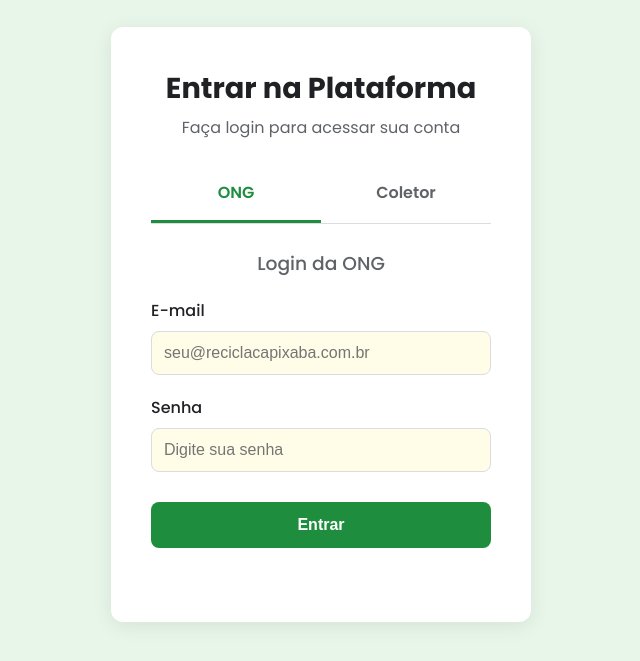
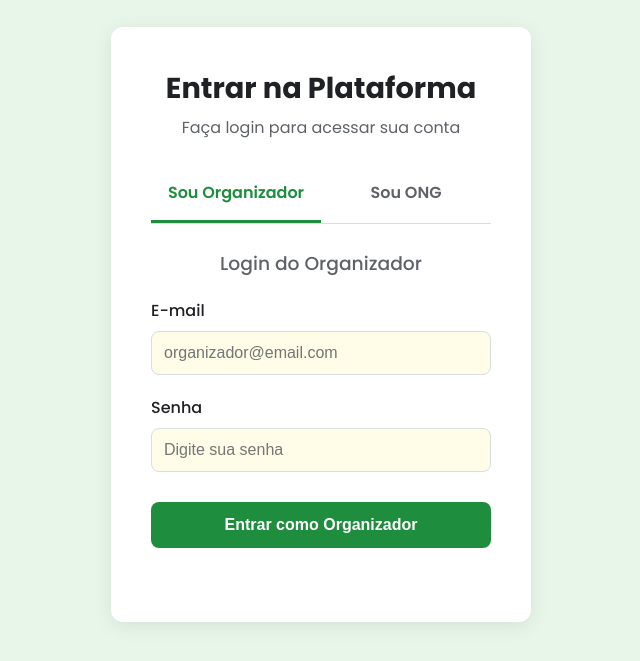
Before and after one commit to joaovitor0101/ReciclaCapixaba, a plain HTML site: page login.html in a window 1280 px wide. Shown: the part 127-788 px from the top of the page, without its empty margins (319-959 px from the left). Drawn offline with Linux system fonts and the light colour scheme.

Commit message:
Revise login options for user roles
Updated login form to differentiate between 'Organizer' and 'ONG' roles.

```diff
--- a/login.html
+++ b/login.html
@@ -21,37 +21,40 @@
                     <h2>Entrar na Plataforma</h2>
                     <p>Faça login para acessar sua conta</p>
                 </div>
+
                 <div class="abas">
-                    <button class="aba-botao ativo" data-target="conteudo-form-empresa">ONG</button>
-                    <button class="aba-botao" data-target="conteudo-form-coletor">Coletor</button>
+                    <button class="aba-botao ativo" data-target="conteudo-form-empresa">Sou Organizador</button>
+                    <button class="aba-botao" data-target="conteudo-form-coletor">Sou ONG</button>
                 </div>
+
                 <div id="conteudo-form-empresa" class="aba-conteudo ativo">
-                    <h3 class="formulario-titulo">Login da ONG</h3>
+                    <h3 class="formulario-titulo">Login do Organizador</h3>
                     <form id="formulario-empresa">
                         <div class="grupo-formulario">
                             <label for="empresa-email">E-mail</label>
-                            <input type="email" id="empresa-email" placeholder="seu@reciclacapixaba.com.br" class="campo-obrigatorio" required>
+                            <input type="email" id="empresa-email" placeholder="organizador@email.com" class="campo-obrigatorio" required>
                         </div>
                         <div class="grupo-formulario">
                             <label for="empresa-senha">Senha</label>
                             <input type="password" id="empresa-senha" placeholder="Digite sua senha" class="campo-obrigatorio" required>
                         </div>
-                        <button type="submit" class="botao botao-primario botao-inteiro">Entrar</button>
+                        <button type="submit" class="botao botao-primario botao-inteiro">Entrar como Organizador</button>
                         <p class="mensagem-erro" id="erro-empresa"></p>
                     </form>
                 </div>
+
                 <div id="conteudo-form-coletor" class="aba-conteudo">
-                    <h3 class="formulario-titulo">Login do Coletor</h3>
+                    <h3 class="formulario-titulo">Login da ONG</h3>
                     <form id="formulario-coletor">
                         <div class="grupo-formulario">
                             <label for="coletor-email">E-mail</label>
-                            <input type="email" id="coletor-email" placeholder="seu@email.com" class="campo-obrigatorio" required>
+                            <input type="email" id="coletor-email" placeholder="reciclacapixaba@email.com" class="campo-obrigatorio" required>
                         </div>
                         <div class="grupo-formulario">
                             <label for="coletor-senha">Senha</label>
                             <input type="password" id="coletor-senha" placeholder="Digite sua senha" class="campo-obrigatorio" required>
                         </div>
-                        <button type="submit" class="botao botao-primario botao-inteiro">Entrar</button>
+                        <button type="submit" class="botao botao-primario botao-inteiro">Entrar como ONG</button>
                         <p class="mensagem-erro" id="erro-coletor"></p>
                     </form>
                 </div>
```
